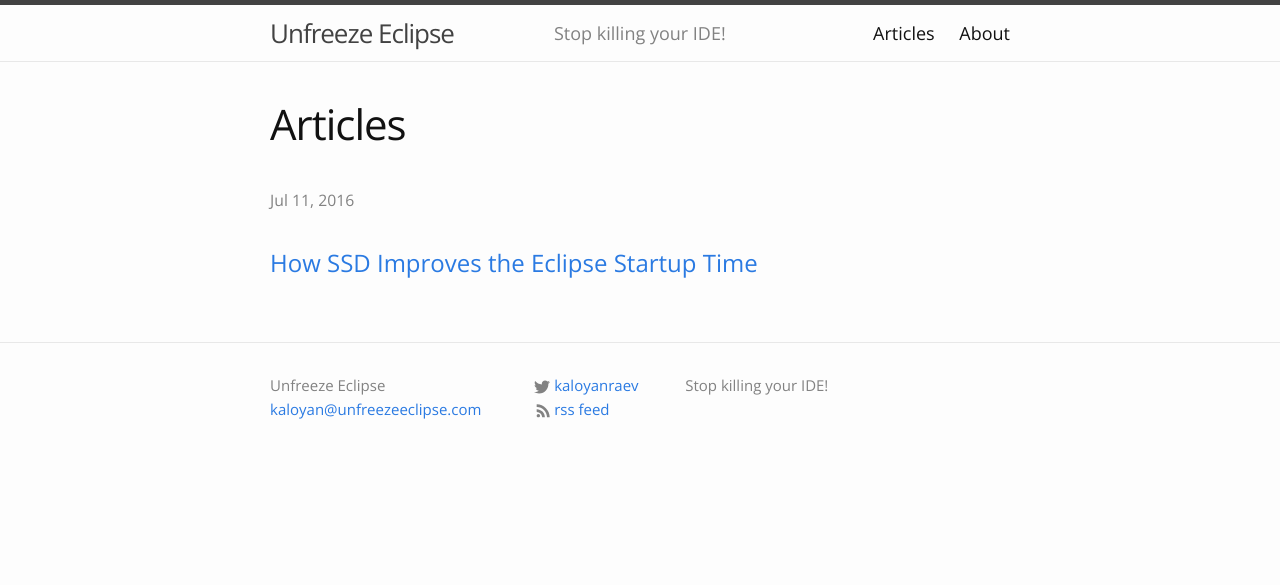
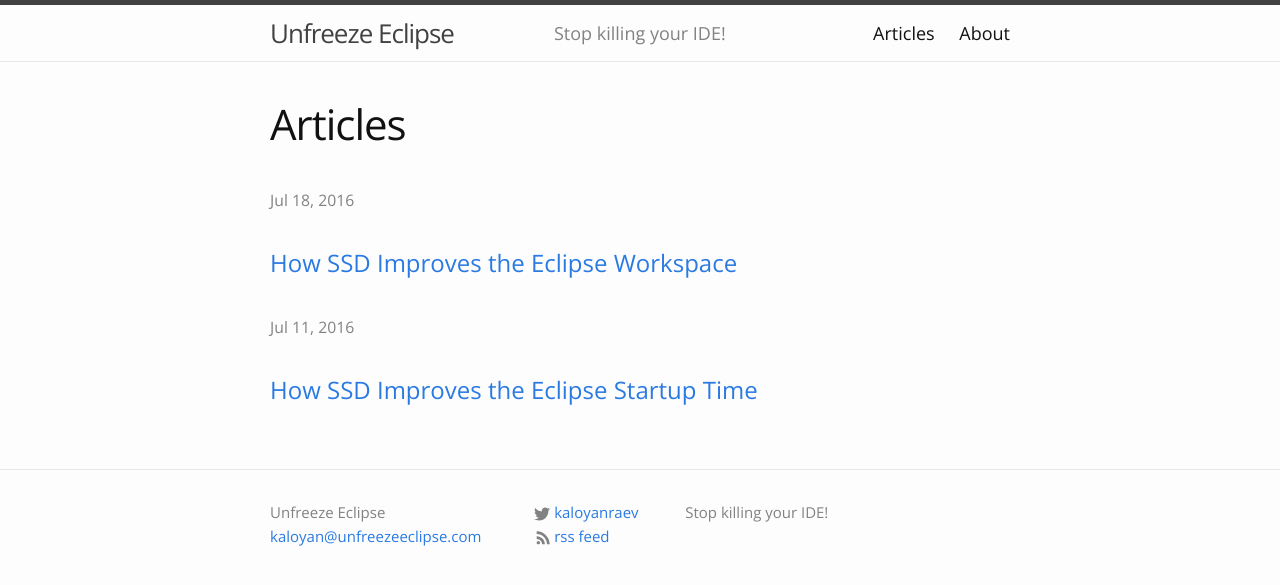
Before and after one commit to unfreezeeclipse/unfreezeeclipse.github.io, a Jekyll site: the page built from 3_articles.md, in a window 1280 px wide. Shown: the top 585 px of the page. Built offline with Jekyll 4.4.1, drawn with Linux system fonts in a browser that asks for light colours; part of the change alters nothing that is shown.

Commit message:
Publish "How SSD Improves the Eclipse Workspace"

```diff
--- a/_drafts/how-ssd-improves-the-eclipse-workspace.md
+++ b/_posts/2016-07-18-how-ssd-improves-the-eclipse-workspace.md
@@ -1,9 +1,9 @@
 ---
 title: "How SSD Improves the Eclipse Workspace"
-date:  2016-07-03 10:30:00 +0300
+date:  2016-07-18 08:00:00 +0300
 ---
 
-In a [previous post](post-url-link) we have seen that SSD drives improve the Eclipse startup time.
+In a [previous post]({% post_url 2016-07-11-how-ssd-improves-the-eclipse-startup-time %}) we have seen that SSD drives improve the Eclipse startup time.
 
 Can we expect similar performance boost for other tasks in Eclipse? Let's have a look!
 
@@ -21,9 +21,9 @@ Again, I used my 3+ years old Lenovo T430 laptop. It runs Fedora 24 and has:
 I had two Eclipse IDE setups:
 
 1. An Eclipse Che Development Environment setup as described in the [Eclipse Che documentation](https://eclipse-che.readme.io/v4.4/docs/setup-che-workspace#author-extension-using-the-eclipse-ide). The workspace included the complete Che source code and dependencies: 71,146 items, totalling 1.7 GB.
-2. An Eclipse for PHP Developers. The workspace included the Magento Community Edition: 62,878 items, totalling 488.4 MB.
+2. An Eclipse IDE for PHP Developers. The workspace included the Magento Community Edition: 62,878 items, totalling 488.4 MB.
 
-Both installations had a separate copy on the SSD and on the HDD. I also included the Oracle JRE 1.8.0_92 in the Eclipse installation. The HHD copy of the Eclipse Che Development Environment used a local Maven repository on the HDD.
+Both installations had a separate copy on the SSD and on the HDD. I also included the Oracle JRE 1.8.0_92 in the Eclipse installation. The HDD copy of the Eclipse Che Development Environment used a local Maven repository on the HDD.
 
 These extra configurations aimed to reduce the reading from the SSD when Eclipse on the HDD was used.
 
@@ -43,7 +43,7 @@ I executed the above test 3 times for each installation and took the average tim
 | Installation                        | SSD            | HDD            | Ratio |
 |:----------------------------------- | --------------:| --------------:| -----:|
 | Eclipse Che Development Environment | 1:36&nbsp;mins | 2:21&nbsp;mins | 1.47x |
-| Eclipse for PHP Developers          | 0:40&nbsp;mins | 1:44&nbsp;mins | 2.60x |
+| Eclipse IDE for PHP Developers      | 0:40&nbsp;mins | 1:44&nbsp;mins | 2.60x |
 
 ## Conclusion
 
```
